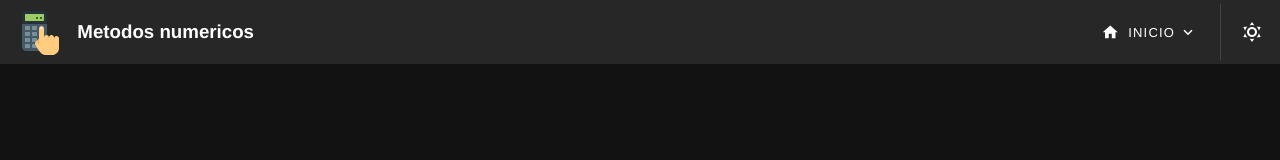
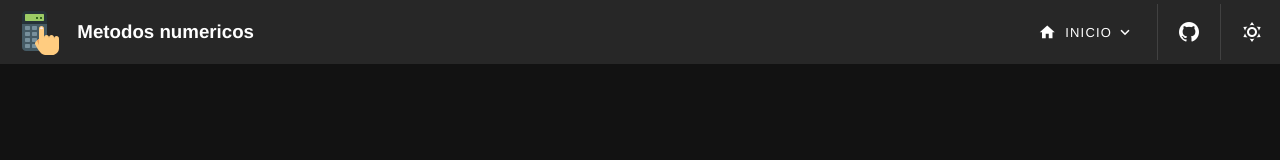
Before and after one commit to g14wx/metodos_numericos, a Vue app: page / in a window 1280 px wide. Shown: the top 160 px of the page. Built offline with nearby package versions, Linux system fonts and the light colour scheme; what v-animate-css, vue-notification would draw is missing.

Commit message:
:sparkles: almost everything working

```diff
--- a/src/App.vue
+++ b/src/App.vue
@@ -22,6 +22,19 @@
       <v-spacer/>
 
       <drop-down-menu-nabar class="d-inline-block" :items="items"></drop-down-menu-nabar>
+      <v-divider
+          class="d-none d-sm-none d-md-block d-lg-block"
+          vertical></v-divider>
+
+      <v-btn
+          icon
+          @click="goToGithub"
+          class=" ml-2 mr-2 d-sm-none d-md-block d-lg-block"
+      >
+        <v-icon
+            v-if="showButtonTheme"
+        >mdi-github</v-icon>
+      </v-btn>
       <v-divider
           class="d-none d-sm-none d-md-block d-lg-block"
           vertical></v-divider>
@@ -90,6 +103,11 @@ export default {
           path: "matriz"
         },
         {
+          title:"Video youtube Explicativo",
+          icon:"mdi-play-network",
+          path: ""
+        },
+        {
           title:"ACERCA DE",
           icon:"mdi-help",
           path: "about"
@@ -113,6 +131,9 @@ export default {
       this.$vuetify.theme.dark = !this.$vuetify.theme.dark;
       this.showButtonTheme=false;
       setTimeout(()=>this.showButtonTheme=true,10);
+    },
+    goToGithub(){
+      window.open("https://github.com/g14wx/metodos_numericos");
     }
   },
   computed:{
```
Also changed, not shown: public/ilustrations/matriz.svg, 1 other file (tests, documents, lock files or other folders).
